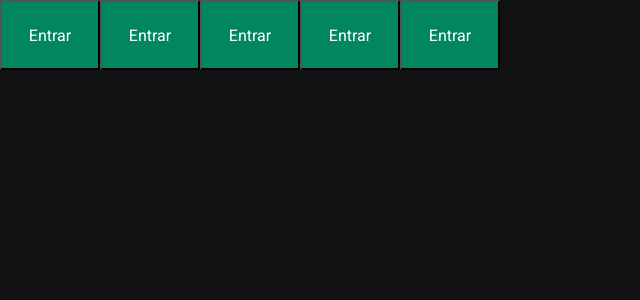
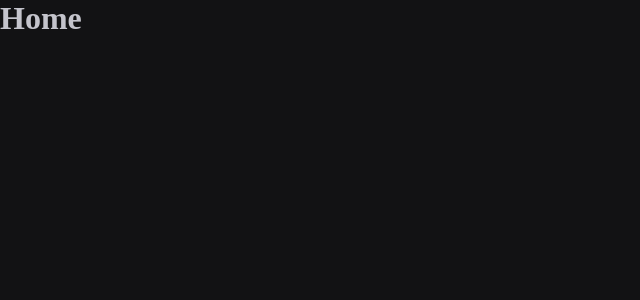
Before and after one commit to Warleyaf/igniteTImer02, a React (Vite) app: page / in a window 1280 px wide. Shown: the top 300 px of the page, without its empty margins (0-640 px from the left). Built offline with nearby package versions, Linux system fonts and the light colour scheme.

Commit message:
Adicionando rotas com o react router dom

```diff
--- a/package.json
+++ b/package.json
@@ -10,6 +10,7 @@
   "dependencies": {
     "react": "^18.0.0",
     "react-dom": "^18.0.0",
+    "react-router-dom": "^6.3.0",
     "styled-components": "^5.3.5"
   },
   "devDependencies": {
@@ -18,7 +19,6 @@
     "@types/react-dom": "^18.0.0",
     "@types/styled-components": "^5.1.25",
     "@vitejs/plugin-react": "^1.3.0",
-    "eslint": "^8.19.0",
     "typescript": "^4.6.3",
     "vite": "^2.9.9"
   }
--- a/src/App.tsx
+++ b/src/App.tsx
@@ -1,5 +1,6 @@
+import { Router } from './Router'
+import { BrowserRouter } from 'react-router-dom'
 import { ThemeProvider } from 'styled-components'
-import { Button } from './components/Button'
 
 import { GlobalStyle } from './styles/global'
 import { defaultTheme } from './styles/themes/default'
@@ -7,12 +8,9 @@
 export function App() {
   return (
     <ThemeProvider theme={defaultTheme}>
-      <Button variant="primary" />
-      <Button variant="secondary" />
-      <Button variant="success" />
-      <Button variant="danger" />
-      <Button />
-
+      <BrowserRouter>
+        <Router />
+      </BrowserRouter>
       <GlobalStyle />
     </ThemeProvider>
   )
--- /dev/null
+++ b/src/Router.tsx
@@ -0,0 +1,14 @@
+// Criando as rotas
+
+import { Routes, Route } from 'react-router-dom'
+import { Home } from './pages/Home'
+import { History } from './pages/History'
+
+export function Router() {
+  return (
+    <Routes>
+      <Route path="/" element={<Home />} />
+      <Route path="/history" element={<History />} />
+    </Routes>
+  )
+}
--- a/src/components/Button.styles.ts
+++ /dev/null
@@ -1,26 +0,0 @@
-import styled from 'styled-components'
-
-export type ButtonVariant = 'primary' | 'secondary' | 'danger' | 'success'
-
-interface ButtonContainerProps {
-  variant: ButtonVariant
-}
-
-const buttonVariant = {
-  primary: 'purple',
-  secondary: 'orange',
-  danger: 'red',
-  success: 'green',
-}
-
-export const ButtonContainer = styled.button<ButtonContainerProps>`
-  width: 100px;
-  height: 70px;
-
-  background-color: ${(props) => props.theme['green-500']};
-  color: ${(props) => props.theme.white};
-
-  /* ${(props) => {
-    return `background-color: ${buttonVariant[props.variant]}`
-  }} */
-`
--- a/src/components/Button.tsx
+++ /dev/null
@@ -1,13 +0,0 @@
-import { ButtonContainer, ButtonVariant } from './Button.styles'
-
-interface ButtonProps {
-  variant?: ButtonVariant
-}
-
-export function Button({ variant = 'primary' }: ButtonProps) {
-  return (
-    <>
-      <ButtonContainer variant={variant}>Entrar</ButtonContainer>
-    </>
-  )
-}
--- /dev/null
+++ b/src/pages/History.tsx
@@ -0,0 +1,3 @@
+export function History() {
+  return <h1>History</h1>
+}
--- /dev/null
+++ b/src/pages/Home.tsx
@@ -0,0 +1,3 @@
+export function Home() {
+  return <h1>Home</h1>
+}
```
Also changed, not shown: 1 other file (tests, documents, lock files or other folders).
